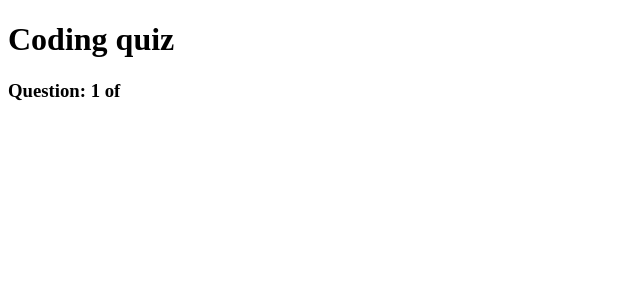
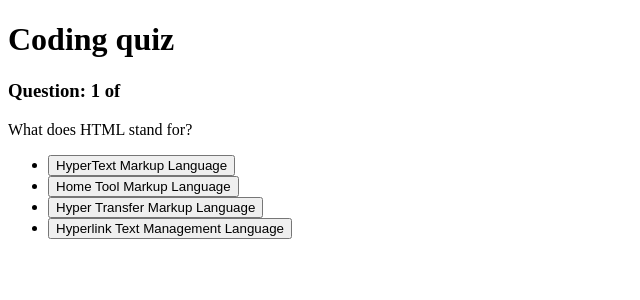
Before and after one commit to RebeccaNiem/rebeccasquiz, a React (Create React App) app in the folder rebeccasquiz/: page / in a window 1280 px wide. Shown: the top 300 px of the page, without its empty margins (0-640 px from the left). Built offline with nearby package versions, Linux system fonts and the light colour scheme.

Commit message:
added function
handleAnswer

```diff
--- a/rebeccasquiz/src/App.js
+++ b/rebeccasquiz/src/App.js
@@ -60,7 +60,18 @@ function App() {
   ];
 
   const [currentQuestion, setCurrentQuestion] = useState(0);
+  const [score, setScore] = useState(0);
+  const [showresult, setShowResult] = useState(0);
+
   const question = questions[currentQuestion];
+
+  function handleAnswer(selectedOption) {
+    const correctAnswer = questions[currentQuestion].correctAnswer;
+
+    if (selectedOption === correctAnswer) {
+      setScore(score + 1);
+    }
+  }
 
   return (
     <div className="quiz-container">
@@ -68,6 +79,17 @@ function App() {
       <h3>
         Question: {currentQuestion + 1} of {questions.legnth}
       </h3>
+      <p>{question.question}</p>
+
+      <ul>
+        {question.options.map(function (option) {
+          return (
+            <li key={option}>
+              <button>{option}</button>
+            </li>
+          );
+        })}
+      </ul>
     </div>
   );
 }
```
